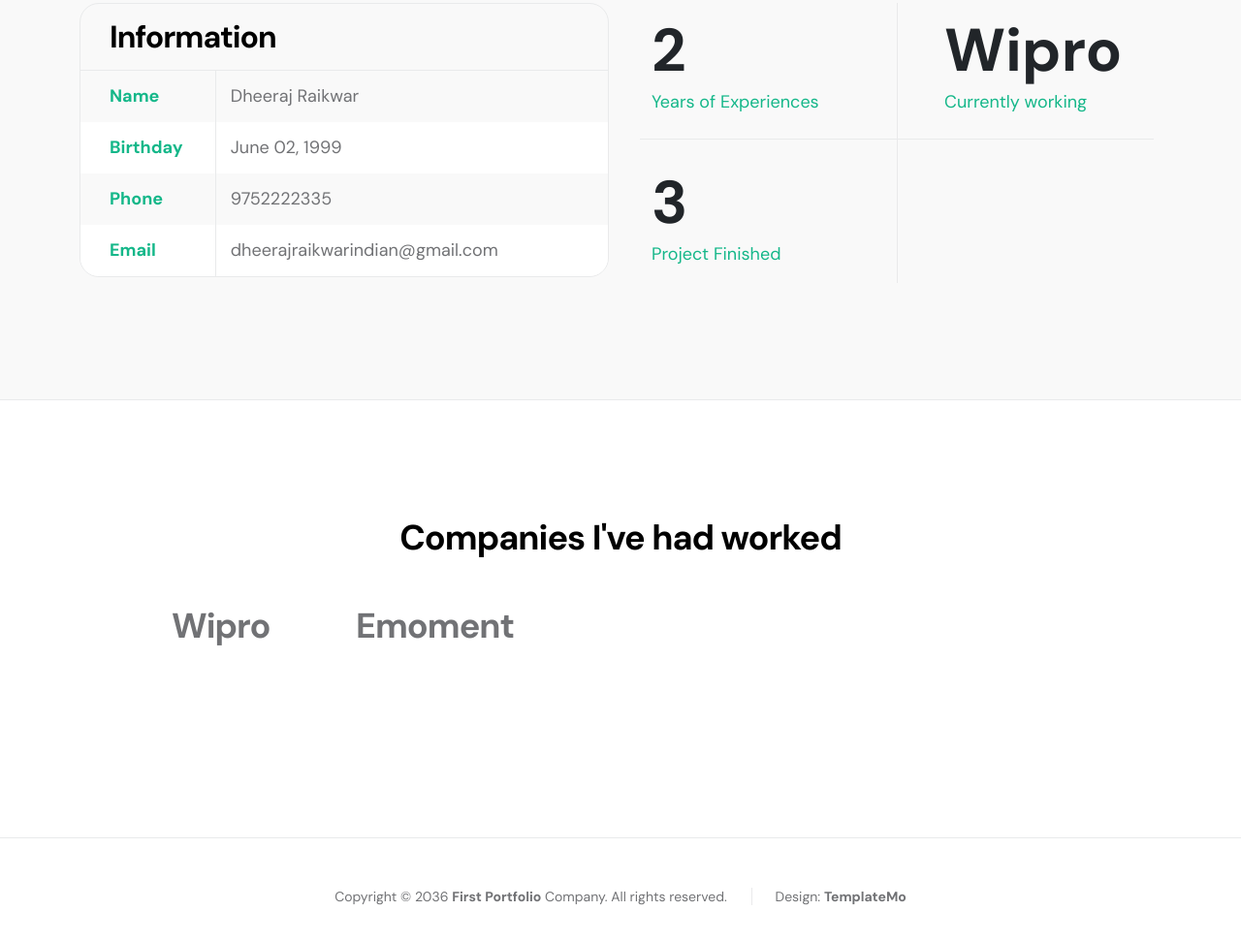
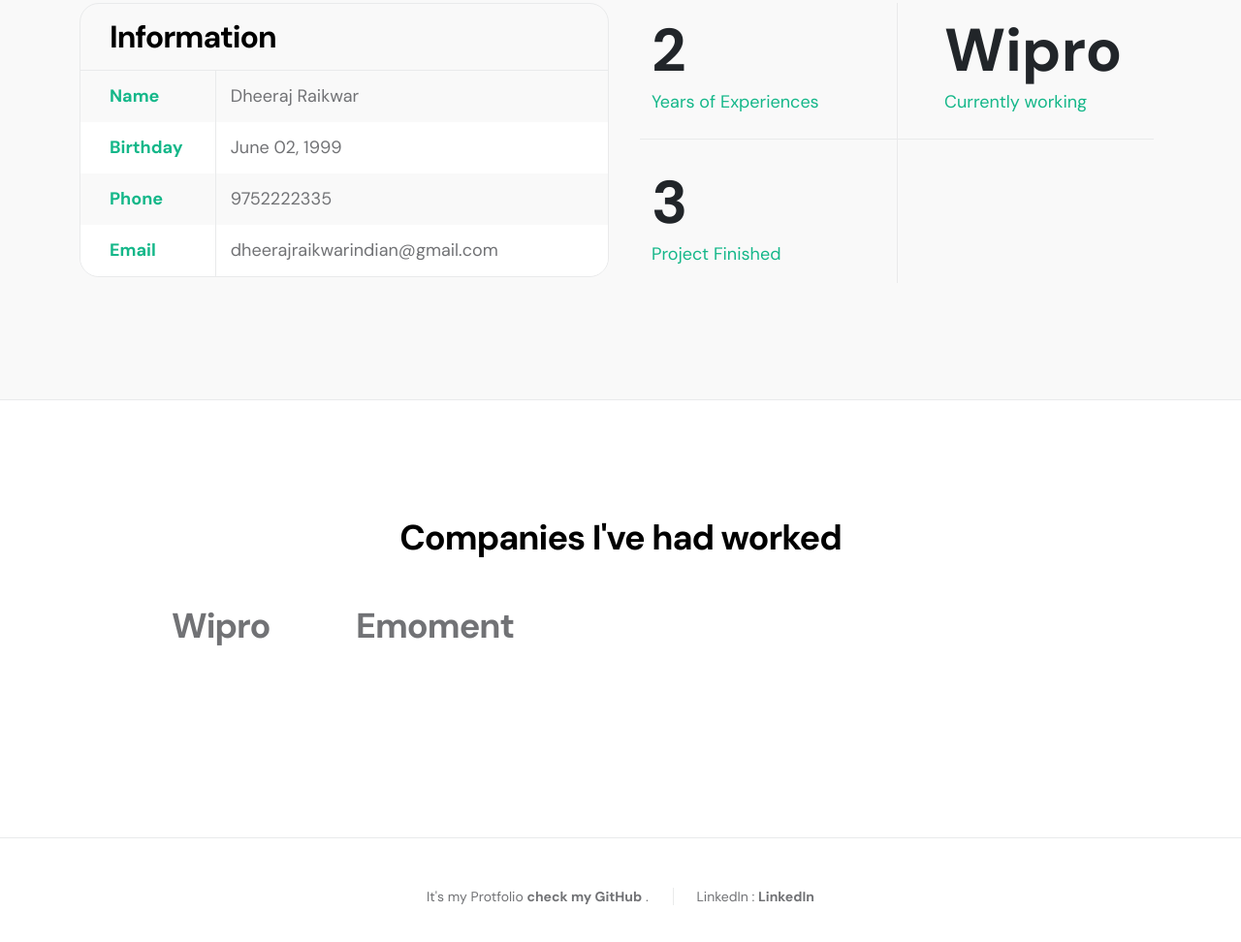
Before and after one commit to DheerajRaikwar/DheerajRaikwar.github.io, a plain HTML site: page index.html in a window 1280 px wide. Shown: the part 1468-2440 px from the top of the page at 97% size. Drawn offline with Linux system fonts and the light colour scheme.

Commit message:
Added Social Links

```diff
--- a/index.html
+++ b/index.html
@@ -573,9 +573,9 @@
                     <div class="col-lg-12 col-12">
                         <div class="copyright-text-wrap">
                             <p class="mb-0">
-                                <span class="copyright-text">Copyright © 2036 <a href="#">First Portfolio</a> Company. All rights reserved.</span>
-                                Design:
-                                <a rel="sponsored" href="https://templatemo.com" target="_blank">TemplateMo</a>
+                                <span class="copyright-text">It's my Protfolio <a href="https://github.com/DheerajRaikwar">check my GitHub</a> .</span>
+                                LinkedIn :
+                                <a rel="sponsored" href="https://www.linkedin.com/in/dheeraj-raikwar-72b7a0187/" target="_blank">LinkedIn</a>
                             </p>
                         </div>
                     </div>
```
